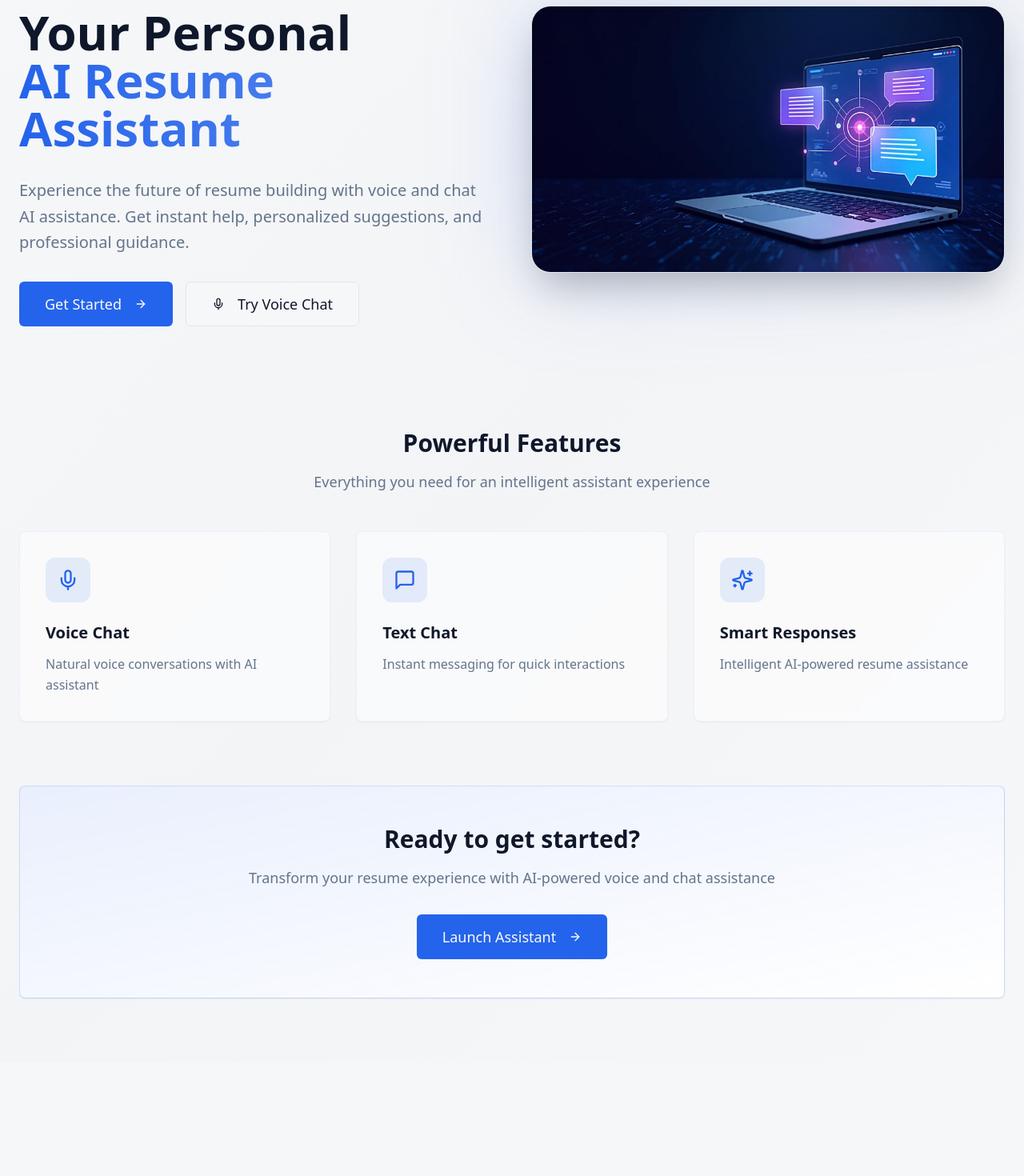
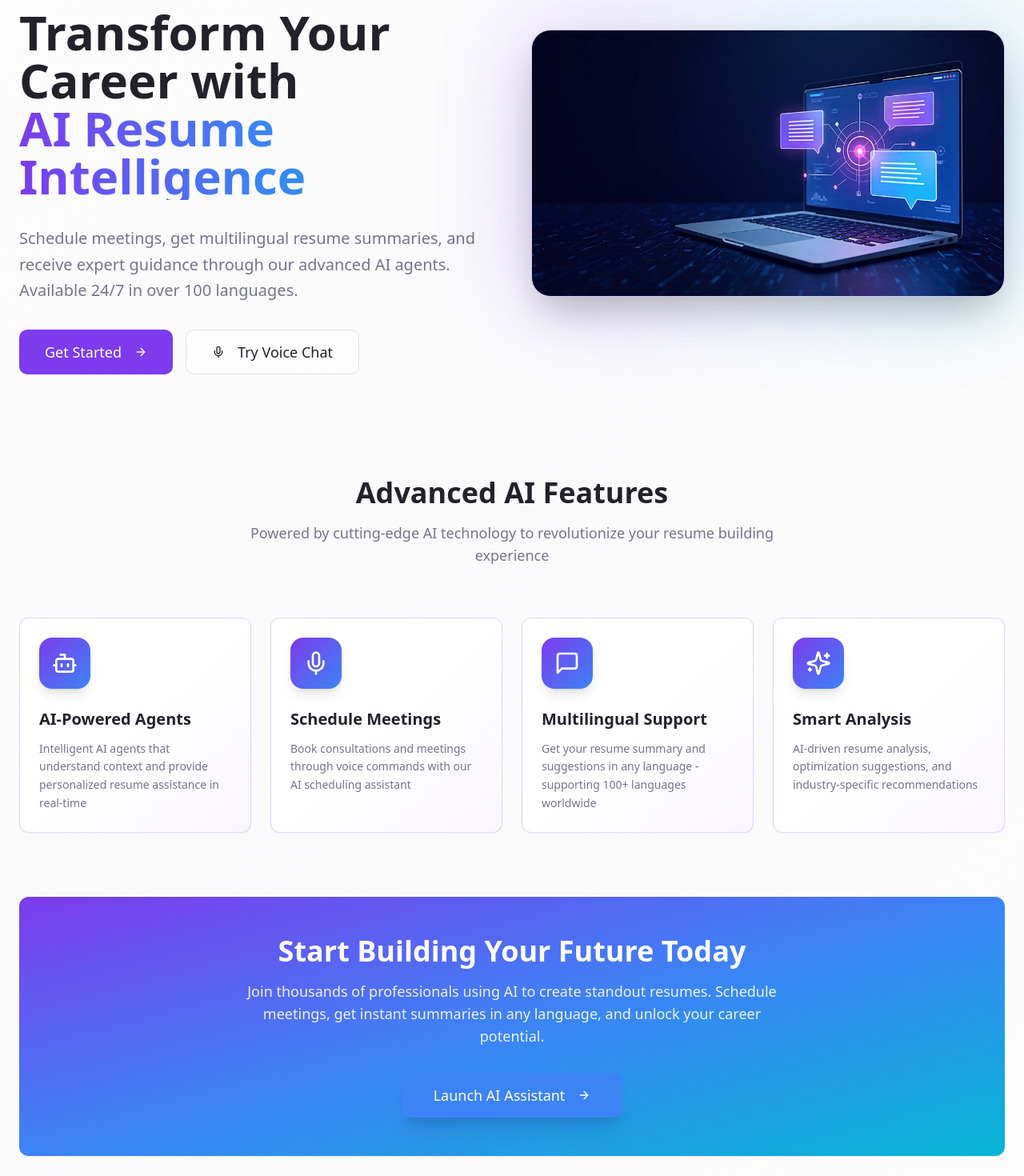
Before and after one commit to Ankitkrjha32/Interview-schedule-AI-agent-with-Resume-Assistant, a React (Vite) app: page / in a window 1280 px wide. Shown: the part 140-1610 px from the top of the page at 80% size. Before the commit the page ends 1468 px from the top, so only its background shows below. Built offline with nearby package versions, Linux system fonts and the light colour scheme.

Commit message:
Refactor: Enhance UI with professional colors

```diff
--- a/src/components/AssistantNavbar.tsx
+++ b/src/components/AssistantNavbar.tsx
@@ -7,19 +7,19 @@ const AssistantNavbar = () => {
   const location = useLocation()
 
   return (
-    <nav className="sticky top-0 z-50 w-full border-b border-border bg-card/80 backdrop-blur-sm">
+    <nav className="sticky top-0 z-50 w-full border-b border-primary/20 bg-card/95 backdrop-blur-md shadow-sm">
       <div className="container mx-auto px-6 py-4">
         <div className="flex items-center justify-between">
           <div
-            className="flex items-center gap-3 cursor-pointer hover:opacity-80 transition-opacity"
+            className="flex items-center gap-3 cursor-pointer hover:opacity-80 transition-all group"
             onClick={() => navigate('/')}
           >
-            <div className="flex h-10 w-10 items-center justify-center rounded-lg bg-primary">
-              <Bot className="h-6 w-6 text-primary-foreground" />
+            <div className="flex h-12 w-12 items-center justify-center rounded-xl bg-gradient-to-br from-primary to-secondary shadow-lg group-hover:shadow-xl transition-shadow">
+              <Bot className="h-7 w-7 text-primary-foreground" />
             </div>
             <div>
-              <h1 className="text-xl font-bold text-foreground">Resume AI Assistant</h1>
-              <p className="text-xs text-muted-foreground">Your Personal Voice & Chat AI</p>
+              <h1 className="text-xl font-bold bg-gradient-to-r from-primary to-secondary bg-clip-text text-transparent">Resume AI Assistant</h1>
+              <p className="text-xs text-muted-foreground">Multilingual • Scheduling • Smart Analysis</p>
             </div>
           </div>
 
--- a/src/index.css
+++ b/src/index.css
@@ -4,69 +4,69 @@
 
 @layer base {
   :root {
-    --background: 220 17% 97%;
-    --foreground: 222.2 47.4% 11.2%;
+    --background: 240 20% 99%;
+    --foreground: 240 10% 15%;
 
-    --muted: 220 14% 92%;
-    --muted-foreground: 215.4 16.3% 46.9%;
+    --muted: 240 15% 95%;
+    --muted-foreground: 240 8% 50%;
 
     --popover: 0 0% 100%;
-    --popover-foreground: 222.2 47.4% 11.2%;
+    --popover-foreground: 240 10% 15%;
 
     --card: 0 0% 100%;
-    --card-foreground: 222.2 47.4% 11.2%;
+    --card-foreground: 240 10% 15%;
 
-    --border: 214.3 31.8% 91.4%;
-    --input: 214.3 31.8% 91.4%;
+    --border: 240 10% 90%;
+    --input: 240 10% 90%;
 
-    --primary: 221 83% 53%;
-    --primary-foreground: 210 40% 98%;
+    --primary: 262 83% 58%;
+    --primary-foreground: 0 0% 100%;
 
-    --secondary: 210 40% 96.1%;
-    --secondary-foreground: 222.2 47.4% 11.2%;
+    --secondary: 217 91% 60%;
+    --secondary-foreground: 0 0% 100%;
 
-    --accent: 210 40% 96.1%;
-    --accent-foreground: 222.2 47.4% 11.2%;
+    --accent: 189 94% 43%;
+    --accent-foreground: 0 0% 100%;
 
     --destructive: 0 84.2% 60.2%;
-    --destructive-foreground: 210 40% 98%;
+    --destructive-foreground: 0 0% 100%;
 
-    --ring: 221 83% 53%;
+    --ring: 262 83% 58%;
 
-    --radius: 0.5rem;
+    --radius: 0.75rem;
   }
 
   .dark {
-    --background: 222.2 84% 4.9%;
-    --foreground: 210 40% 98%;
+    --background: 240 15% 8%;
+    --foreground: 240 10% 95%;
 
-    --muted: 217.2 32.6% 17.5%;
-    --muted-foreground: 215 20.2% 65.1%;
+    --muted: 240 10% 15%;
+    --muted-foreground: 240 8% 60%;
 
-    --popover: 222.2 84% 4.9%;
-    --popover-foreground: 210 40% 98%;
+    --popover: 240 15% 10%;
+    --popover-foreground: 240 10% 95%;
 
-    --card: 222.2 84% 4.9%;
-    --card-foreground: 210 40% 98%;
+    --card: 240 15% 12%;
+    --card-foreground: 240 10% 95%;
 
-    --border: 216 34% 17%;
-    --input: 216 34% 17%;
+    --border: 240 10% 20%;
+    --input: 240 10% 20%;
 
-    --primary: 210 40% 98%;
-    --primary-foreground: 222.2 47.4% 11.2%;
+    --primary: 262 83% 58%;
+    --primary-foreground: 0 0% 100%;
 
-    --secondary: 217.2 32.6% 17.5%;
-    --secondary-foreground: 210 40% 98%;
+    --secondary: 217 91% 60%;
+    --secondary-foreground: 0 0% 100%;
 
-    --accent: 217.2 32.6% 17.5%;
-    --accent-foreground: 210 40% 98%;
+    --accent: 189 94% 43%;
+    --accent-foreground: 0 0% 100%;
 
-    --destructive: 0 62.8% 30.6%;
-    --destructive-foreground: 210 40% 98%;
+    --destructive: 0 62.8% 50%;
+    --destructive-foreground: 0 0% 100%;
 
-    --ring: 217.2 32.6% 17.5%;
+    --ring: 262 83% 58%;
 
-    --radius: 0.5rem;
+    --radius: 0.75rem;
   }
 }
 
--- a/src/pages/Home.tsx
+++ b/src/pages/Home.tsx
@@ -9,19 +9,24 @@ const Home = () => {
 
   const features = [
     {
+      icon: Bot,
+      title: 'AI-Powered Agents',
+      description: 'Intelligent AI agents that understand context and provide personalized resume assistance in real-time'
+    },
+    {
       icon: Mic,
-      title: 'Voice Chat',
-      description: 'Natural voice conversations with AI assistant'
+      title: 'Schedule Meetings',
+      description: 'Book consultations and meetings through voice commands with our AI scheduling assistant'
     },
     {
       icon: MessageSquare,
-      title: 'Text Chat',
-      description: 'Instant messaging for quick interactions'
+      title: 'Multilingual Support',
+      description: 'Get your resume summary and suggestions in any language - supporting 100+ languages worldwide'
     },
     {
       icon: Sparkles,
-      title: 'Smart Responses',
-      description: 'Intelligent AI-powered resume assistance'
+      title: 'Smart Analysis',
+      description: 'AI-driven resume analysis, optimization suggestions, and industry-specific recommendations'
     }
   ]
 
@@ -38,15 +43,15 @@ const Home = () => {
             </div>
 
             <h1 className="text-5xl lg:text-6xl font-bold text-foreground leading-tight">
-              Your Personal
-              <span className="block bg-gradient-to-r from-primary to-primary/70 bg-clip-text text-transparent">
-                AI Resume Assistant
+              Transform Your Career with
+              <span className="block bg-gradient-to-r from-primary via-secondary to-accent bg-clip-text text-transparent">
+                AI Resume Intelligence
               </span>
             </h1>
 
             <p className="text-xl text-muted-foreground leading-relaxed">
-              Experience the future of resume building with voice and chat AI assistance.
-              Get instant help, personalized suggestions, and professional guidance.
+              Schedule meetings, get multilingual resume summaries, and receive expert guidance
+              through our advanced AI agents. Available 24/7 in over 100 languages.
             </p>
 
             <div className="flex flex-col sm:flex-row gap-4">
@@ -72,11 +77,11 @@ const Home = () => {
 
           {/* Right Image */}
           <div className="relative animate-fade-in delay-300">
-            <div className="absolute inset-0 bg-gradient-to-r from-primary/20 to-primary/10 rounded-3xl blur-3xl"></div>
+            <div className="absolute inset-0 bg-gradient-to-r from-primary/30 via-secondary/20 to-accent/30 rounded-3xl blur-3xl animate-pulse"></div>
             <img
               src={heroImage}
-              alt="AI Assistant Interface"
-              className="relative rounded-3xl shadow-2xl border border-border/50"
+              alt="AI-powered resume assistant interface with voice and chat capabilities"
+              className="relative rounded-3xl shadow-2xl border border-primary/20 hover:scale-105 transition-transform duration-500"
             />
           </div>
         </div>
@@ -84,28 +89,28 @@ const Home = () => {
 
       {/* Features Section */}
       <section className="container mx-auto px-6 pb-20">
-        <div className="text-center mb-12">
-          <h2 className="text-3xl font-bold text-foreground mb-4">
-            Powerful Features
+        <div className="text-center mb-16">
+          <h2 className="text-4xl font-bold text-foreground mb-4">
+            Advanced AI Features
           </h2>
-          <p className="text-muted-foreground text-lg">
-            Everything you need for an intelligent assistant experience
+          <p className="text-muted-foreground text-lg max-w-2xl mx-auto">
+            Powered by cutting-edge AI technology to revolutionize your resume building experience
           </p>
         </div>
 
-        <div className="grid md:grid-cols-3 gap-8">
+        <div className="grid md:grid-cols-2 lg:grid-cols-4 gap-6">
           {features.map((feature, index) => (
             <Card
               key={index}
-              className="p-8 hover:shadow-lg transition-all duration-300 hover:-translate-y-1 border-border/50 bg-card/50 backdrop-blur-sm"
+              className="p-6 hover:shadow-xl transition-all duration-300 hover:-translate-y-2 border-primary/20 bg-gradient-to-br from-card via-card to-primary/5 backdrop-blur-sm group"
             >
-              <div className="h-14 w-14 rounded-xl bg-primary/10 flex items-center justify-center mb-6">
-                <feature.icon className="h-7 w-7 text-primary" />
+              <div className="h-16 w-16 rounded-2xl bg-gradient-to-br from-primary to-secondary flex items-center justify-center mb-6 group-hover:scale-110 transition-transform shadow-lg">
+                <feature.icon className="h-8 w-8 text-primary-foreground" />
               </div>
-              <h3 className="text-xl font-semibold text-foreground mb-3">
+              <h3 className="text-xl font-bold text-foreground mb-3">
                 {feature.title}
               </h3>
-              <p className="text-muted-foreground leading-relaxed">
+              <p className="text-muted-foreground leading-relaxed text-sm">
                 {feature.description}
               </p>
             </Card>
@@ -115,21 +120,26 @@ const Home = () => {
 
       {/* CTA Section */}
       <section className="container mx-auto px-6 pb-20">
-        <Card className="p-12 text-center bg-gradient-to-br from-primary/10 via-primary/5 to-transparent border-primary/20">
-          <h2 className="text-3xl font-bold text-foreground mb-4">
-            Ready to get started?
+        <Card className="relative overflow-hidden p-12 text-center bg-gradient-to-br from-primary via-secondary to-accent border-0">
+          <div className="absolute inset-0 bg-grid-white/10"></div>
+          <div className="relative z-10">
+            <h2 className="text-4xl font-bold text-primary-foreground mb-4">
+              Start Building Your Future Today
             </h2>
-          <p className="text-muted-foreground text-lg mb-8 max-w-2xl mx-auto">
-            Transform your resume experience with AI-powered voice and chat assistance
+            <p className="text-primary-foreground/90 text-lg mb-8 max-w-2xl mx-auto">
+              Join thousands of professionals using AI to create standout resumes.
+              Schedule meetings, get instant summaries in any language, and unlock your career potential.
             </p>
             <Button
               size="lg"
-            className="text-lg h-14 px-8"
+              variant="secondary"
+              className="text-lg h-14 px-10 shadow-xl hover:shadow-2xl hover:scale-105 transition-all"
               onClick={() => navigate('/assistant')}
             >
-            Launch Assistant
+              Launch AI Assistant
               <ArrowRight className="ml-2 h-5 w-5" />
             </Button>
+          </div>
         </Card>
       </section>
     </div>
--- a/src/pages/VapiAssistant.tsx
+++ b/src/pages/VapiAssistant.tsx
@@ -38,16 +38,16 @@ const VapiAssistant = () => {
   }
 
   return (
-    <div className="min-h-screen bg-gradient-to-br from-background via-muted/20 to-background">
+    <div className="min-h-screen bg-gradient-to-br from-background via-primary/5 to-secondary/5">
       <AssistantNavbar />
       <div className="container mx-auto p-6 max-w-6xl">
         {/* Header */}
         <div className="mb-8 text-center pt-8">
-          <h1 className="text-4xl font-bold text-foreground mb-2 bg-gradient-to-r from-primary to-primary/70 bg-clip-text text-transparent">
-            AI Assistant
+          <h1 className="text-5xl font-bold text-foreground mb-3 bg-gradient-to-r from-primary via-secondary to-accent bg-clip-text text-transparent">
+            Resume AI Assistant
           </h1>
-          <p className="text-muted-foreground">
-            Connect with your personal AI assistant via voice or chat
+          <p className="text-muted-foreground text-lg max-w-2xl mx-auto">
+            Schedule meetings, get multilingual summaries, and receive expert guidance through AI-powered voice and chat
           </p>
         </div>
 
```
Lines whose indentation alone changed are shown as unchanged.
